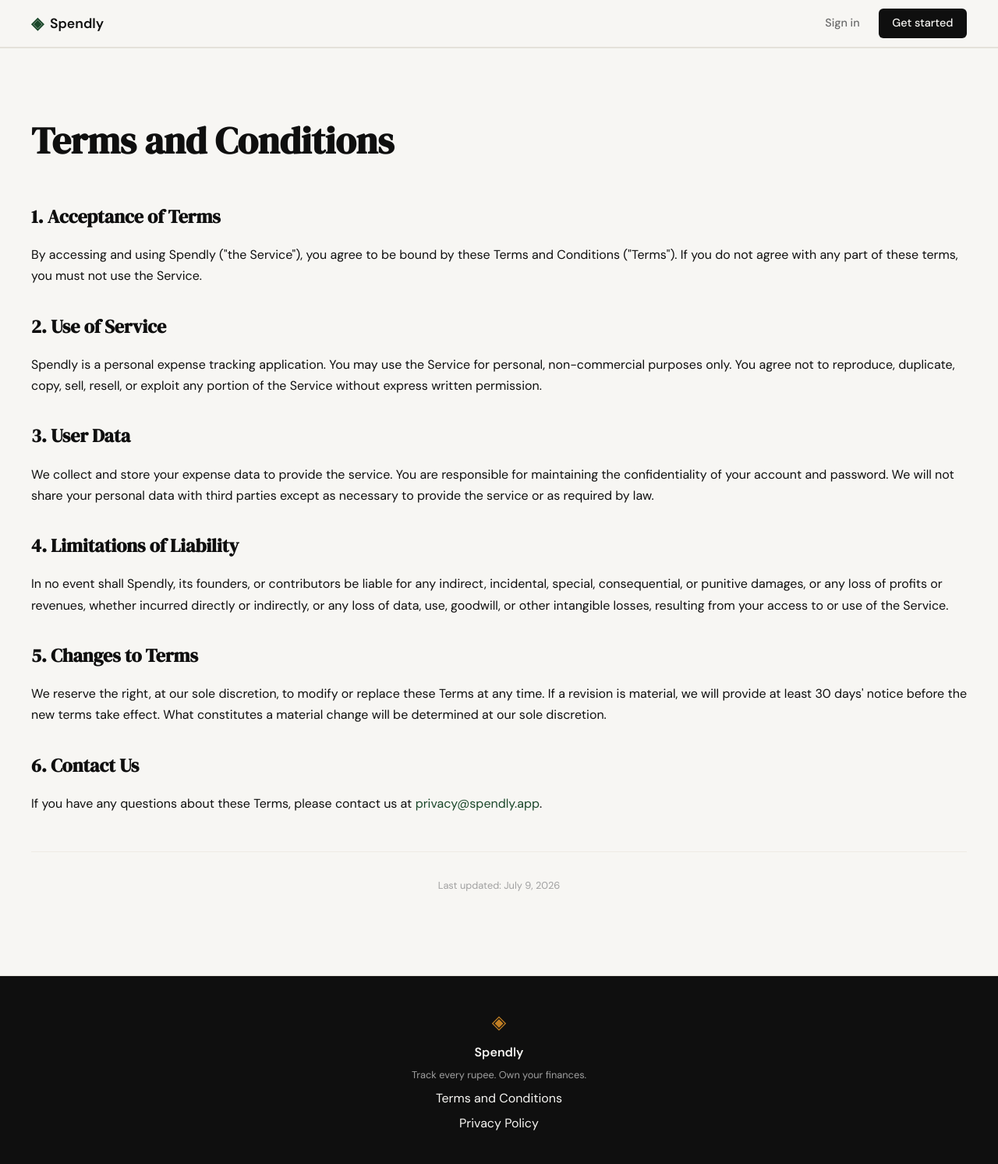
After one commit to Jagtap13/spendly, a Flask app: page /terms in a window 1280 px wide. The commit adds this page. Shown: the whole page at 78% size. Run offline with Flask 3, Linux system fonts and the light colour scheme.

Commit message:
landing: add terms and conditions page and route

```diff
--- a/app.py
+++ b/app.py
@@ -6,6 +6,7 @@
 # ------------------------------------------------------------------ #
 # Routes                                                              #
 # ------------------------------------------------------------------ #
+
 
 @app.route("/")
 def landing():
@@ -22,9 +23,15 @@
     return render_template("login.html")
 
 
+@app.route("/terms")
+def terms():
+    return render_template("terms.html")
+
+
 # ------------------------------------------------------------------ #
 # Placeholder routes — students will implement these                  #
 # ------------------------------------------------------------------ #
+
 
 @app.route("/logout")
 def logout():
--- a/static/css/style.css
+++ b/static/css/style.css
@@ -369,6 +369,62 @@
 }
 
 /* ------------------------------------------------------------------ */
+/* Terms section                                                       */
+/* ------------------------------------------------------------------ */
+
+.terms {
+    background: var(--paper);
+    border-top: 1px solid var(--border);
+    border-bottom: 1px solid var(--border);
+    padding: 5rem 2rem;
+}
+
+.terms-inner {
+    max-width: var(--max-width);
+    margin: 0 auto;
+}
+
+.terms h1 {
+    font-family: var(--font-display);
+    font-size: clamp(2rem, 4vw, 3rem);
+    color: var(--ink);
+    margin-bottom: 2.5rem;
+}
+
+.terms h2 {
+    font-family: var(--font-display);
+    font-size: 1.5rem;
+    color: var(--ink);
+    margin-top: 2rem;
+    margin-bottom: 1rem;
+}
+
+.terms p {
+    font-size: 1rem;
+    color: var(--ink);
+    line-height: 1.7;
+    margin-bottom: 1.5rem;
+}
+
+.terms a {
+    color: var(--accent);
+    word-break: break-all;
+}
+
+.terms a:hover {
+    text-decoration: underline;
+}
+
+.terms .terms-footer {
+    font-size: 0.8rem;
+    color: var(--ink-faint);
+    text-align: center;
+    margin-top: 3rem;
+    padding-top: 2rem;
+    border-top: 1px solid var(--border-soft);
+}
+
+/* ------------------------------------------------------------------ */
 /* Auth pages                                                          */
 /* ------------------------------------------------------------------ */
 
--- a/templates/base.html
+++ b/templates/base.html
@@ -34,7 +34,7 @@
             <span class="brand-icon">◈</span>
             <span class="footer-name">Spendly</span>
             <p class="footer-copy">Track every rupee. Own your finances.</p>
-            <a href="#">Terms and Conditions</a> <a href="#">Privacy Policy</a>
+            <a href="/terms">Terms and Conditions</a> <a href="#">Privacy Policy</a>
         </div>
     </footer>
 
--- /dev/null
+++ b/templates/terms.html
@@ -0,0 +1,31 @@
+{% extends "base.html" %}
+
+{% block title %}Spendly — Terms and Conditions{% endblock %}
+
+{% block content %}
+<section class="terms">
+    <div class="terms-inner">
+        <h1>Terms and Conditions</h1>
+
+        <h2>1. Acceptance of Terms</h2>
+        <p>By accessing and using Spendly ("the Service"), you agree to be bound by these Terms and Conditions ("Terms"). If you do not agree with any part of these terms, you must not use the Service.</p>
+
+        <h2>2. Use of Service</h2>
+        <p>Spendly is a personal expense tracking application. You may use the Service for personal, non-commercial purposes only. You agree not to reproduce, duplicate, copy, sell, resell, or exploit any portion of the Service without express written permission.</p>
+
+        <h2>3. User Data</h2>
+        <p>We collect and store your expense data to provide the service. You are responsible for maintaining the confidentiality of your account and password. We will not share your personal data with third parties except as necessary to provide the service or as required by law.</p>
+
+        <h2>4. Limitations of Liability</h2>
+        <p>In no event shall Spendly, its founders, or contributors be liable for any indirect, incidental, special, consequential, or punitive damages, or any loss of profits or revenues, whether incurred directly or indirectly, or any loss of data, use, goodwill, or other intangible losses, resulting from your access to or use of the Service.</p>
+
+        <h2>5. Changes to Terms</h2>
+        <p>We reserve the right, at our sole discretion, to modify or replace these Terms at any time. If a revision is material, we will provide at least 30 days' notice before the new terms take effect. What constitutes a material change will be determined at our sole discretion.</p>
+
+        <h2>6. Contact Us</h2>
+        <p>If you have any questions about these Terms, please contact us at <a href="mailto:privacy@spendly.app">privacy@spendly.app</a>.</p>
+
+        <p class="terms-footer">Last updated: July 9, 2026</p>
+    </div>
+</section>
+{% endblock %}
```
